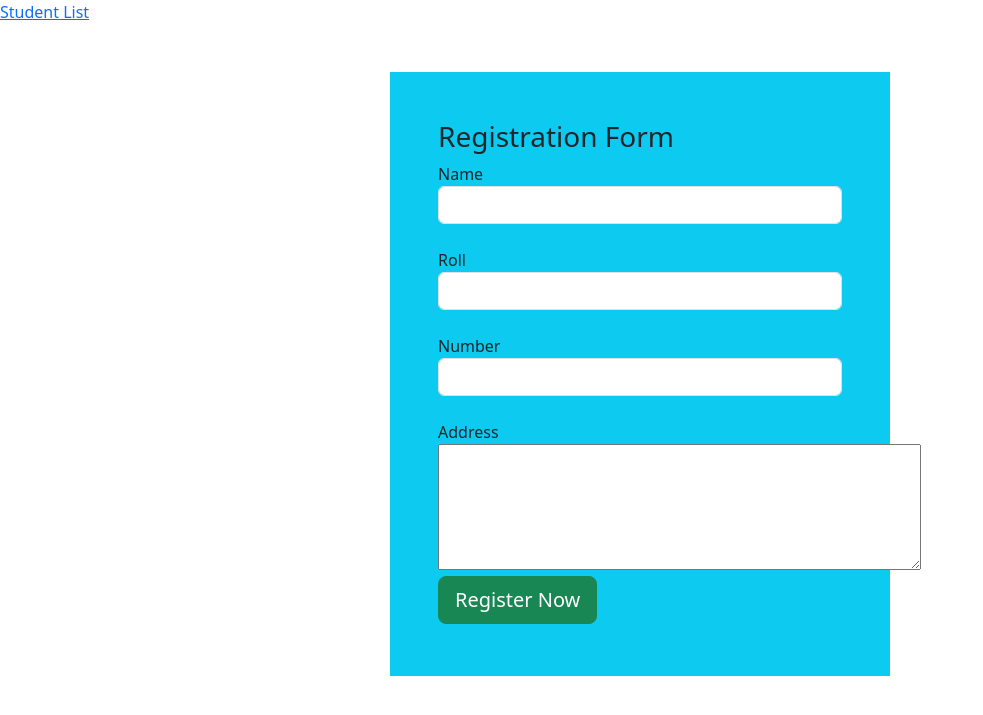
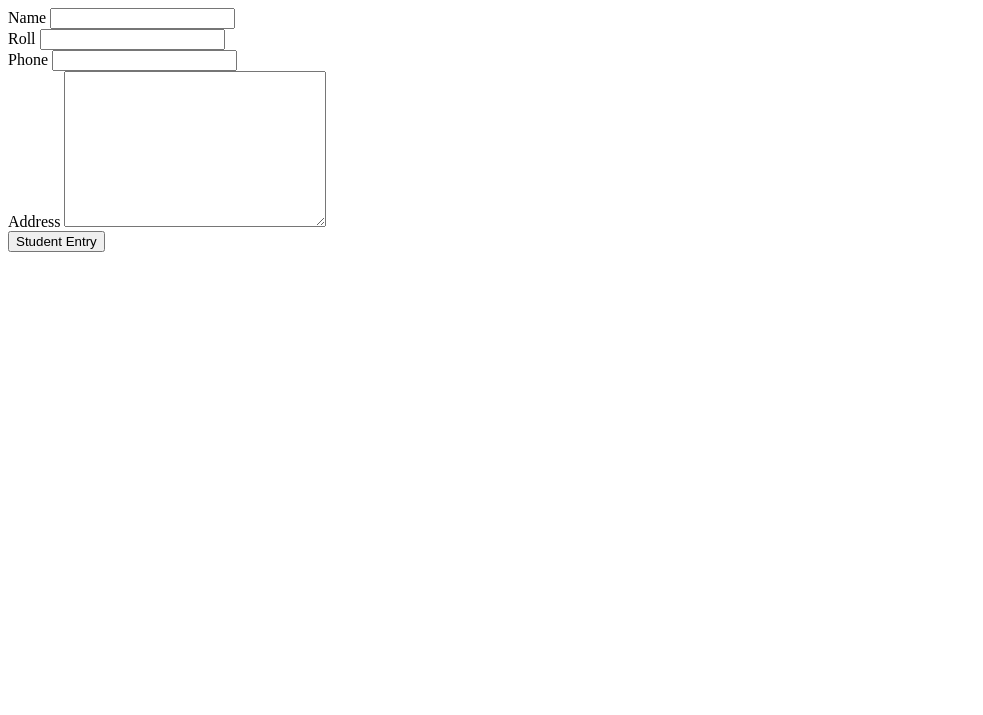
Before and after one commit to mahdihassan9448/hw-php, a PHP site: page / in a window 1280 px wide. Shown: the top 715 px of the page, without its empty margins (0-983 px from the left). Run offline with PHP 8.4, Linux system fonts and the light colour scheme; a stand-in replaces the project's code that opens the database connection.

Commit message:
gjkhgboh

```diff
--- a/class-33/index.php
+++ b/class-33/index.php
@@ -1,25 +1,30 @@
 <?php
-    include('connection.php');
+    $Host = 'localhost';
+    $User = 'root';
+    $Pass = '';
+    $DB = 'students';
+
+    $Connection = mysqli_connect($Host,$User,$Pass,$DB);
+
+    if(!$Connection)
+        echo 'connection is not connected';
 
         if(isset($_POST['submit']))
         {
-        $name    = $_POST['name'];
-        $roll    = $_POST['roll'];
-        $number  = $_POST['number'];
-        $address = $_POST['address'];
+            $name 		= $_POST['name'];
+            $roll 		= $_POST['roll'];
+            $phone 		= $_POST['phone'];
+            $address 	= $_POST['address'];
 
-        $Query = "INSERT INTO students(name, roll, num, address) VALUES('$name', '$roll', '$number', '$address')";
+            $Query = "INSERT INTO user(name, rool, phone, addres) VALUES('$name','$roll','$phone','$address')";
 
-        $result = mysqli_query($connection, $Query);
-        if($result)
-            echo "Data Submit successfully";
+            $Result = mysqli_query($Connection,$Query);
+
+            if($Result)
+                echo "Data inserted Successfull!";
             else
-            echo "Something Error !";
-
-
+                echo "Someting went wrong";
         }
-
-
     ?>
 
     <!DOCTYPE html>
@@ -27,31 +32,27 @@
     <head>
         <meta charset="UTF-8">
         <meta http-equiv="X-UA-Compatible" content="IE=edge">
-    <meta name="viewport" content="width=\, initial-scale=1.0">
-    <link href="https://cdn.jsdelivr.net/npm/bootstrap@5.3.0-alpha3/dist/css/bootstrap.min.css" rel="stylesheet" integrity="sha384-KK94CHFLLe+nY2dmCWGMq91rCGa5gtU4mk92HdvYe+M/SXH301p5ILy+dN9+nJOZ" crossorigin="anonymous">
-    <title>Registration Form</title>
+        <meta name="viewport" content="width=device-width, initial-scale=1.0">
+        <title>Student Entry</title>
     </head>
     <body>
+        <form action="index.php" enctype="multipart/form-data" method="POST">
+ 		    <label for="name">Name</label>
+ 		    <input type="text" name="name">
+ 		    <br>
+ 		    <label for="roll">Roll</label>
+ 		    <input type="text" name="roll">
+ 		    <br>
+ 		    <label for="phone">Phone</label>
+ 		    <input type="text" name="phone">
+ 		    <br>
+ 		    <label for="address">Address</label>
+ 		    <textarea name="address" id="address" cols="30" rows="10"></textarea>
+            <br>
 
-    <a href="list.php">Student List</a>
-    <div class="mx-auto p-5 m-5 bg-info" style="width: 500px;">
-        <form action="index.php" method="post" enctype="multipart/form-data">
-            <h3>Registration Form</h3>
-            <label for="name">Name</label><br>
-            <input type="text" name="name" class="form-control"><br>
+ 		<input type="submit" name="submit" value="Student Entry">
 
-            <label for="roll">Roll</label><br>
-            <input type="number" name="roll" class="form-control"><br>
 
-            <label for="number">Number</label><br>
-            <input type="number" name="number" class="form-control"><br>
-
-            <label for="address">Address</label><br>
-            <textarea name="address" id="" cols="50" rows="5"></textarea><br>
-
-            <input type="submit" name="submit" value="Register Now" class="btn btn-success btn-lg mb-1">
         </form>
-    </div>
-
     </body>
     </html>
```
Also changed, not shown: class-33/connection.php (added, +10 -0 lines), class-33/cunnection.php (deleted, +0 -15 lines), class-33/list.php (+13 -0 lines), class-33/edit.php (added). Lines whose indentation alone changed are shown as unchanged.
